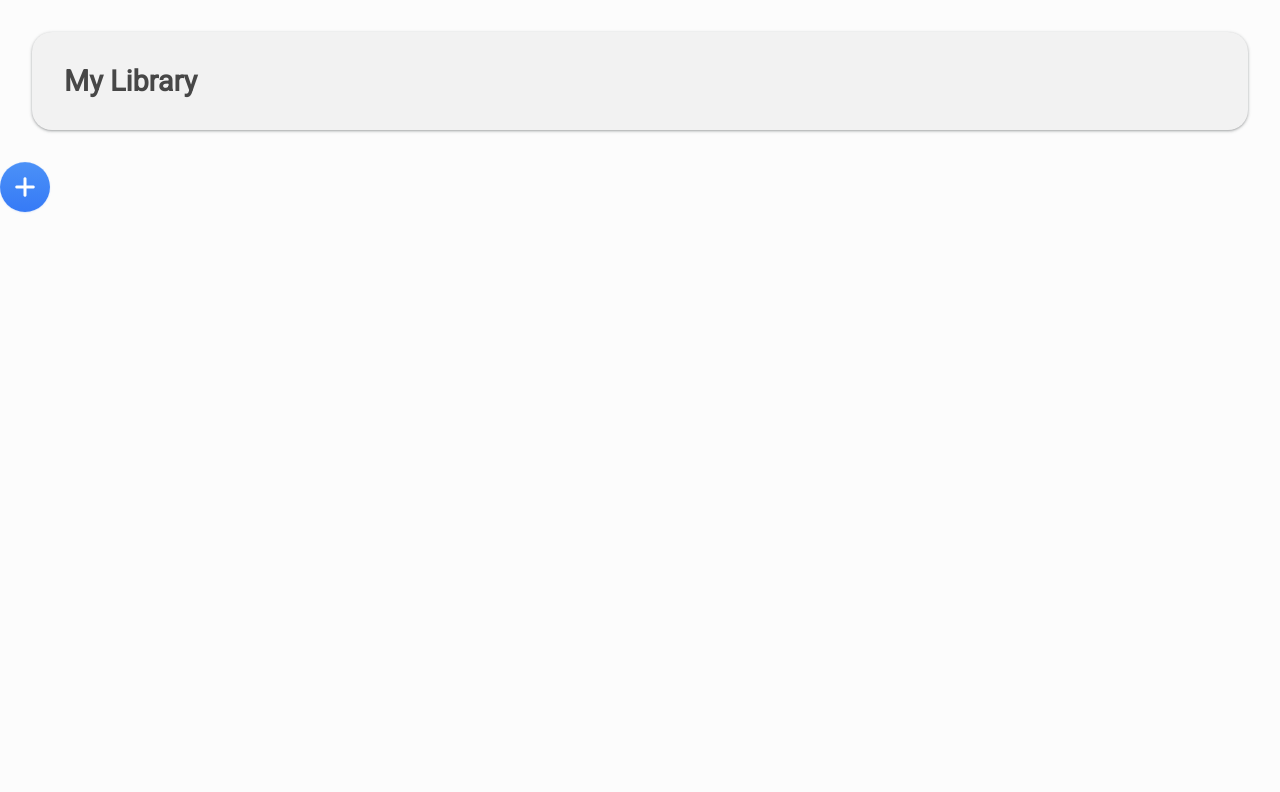
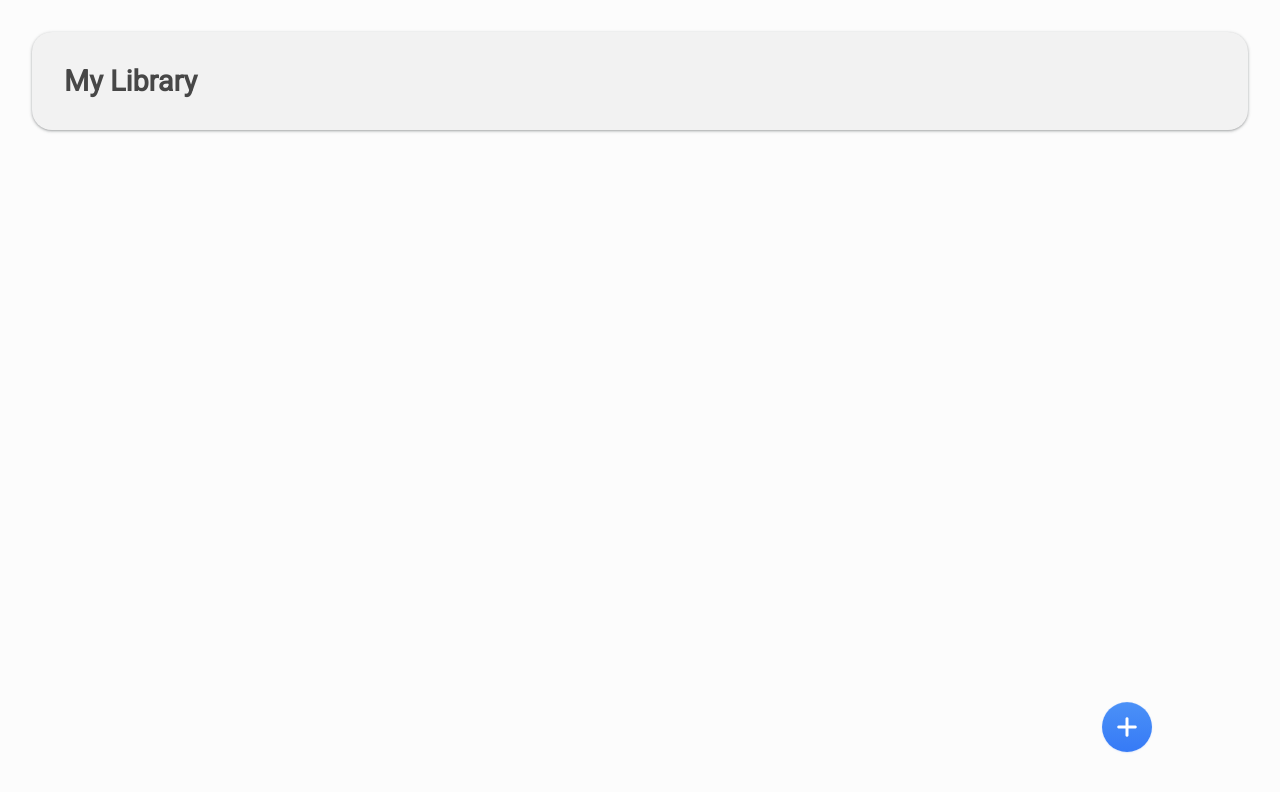
Before and after one commit to rahuldangeofficial/my-library, a plain HTML site: page index.html in a window 1280 px wide. Drawn offline with Linux system fonts and the light colour scheme.

Commit message:
Update style.css

```diff
--- a/style.css
+++ b/style.css
@@ -33,7 +33,7 @@ nav{
 
 #open-btn{
     position:fixed;
-    bottom:10%
+    bottom:3rem;
     right:10%;
     align-items: center;
     justify-content: center;
```
